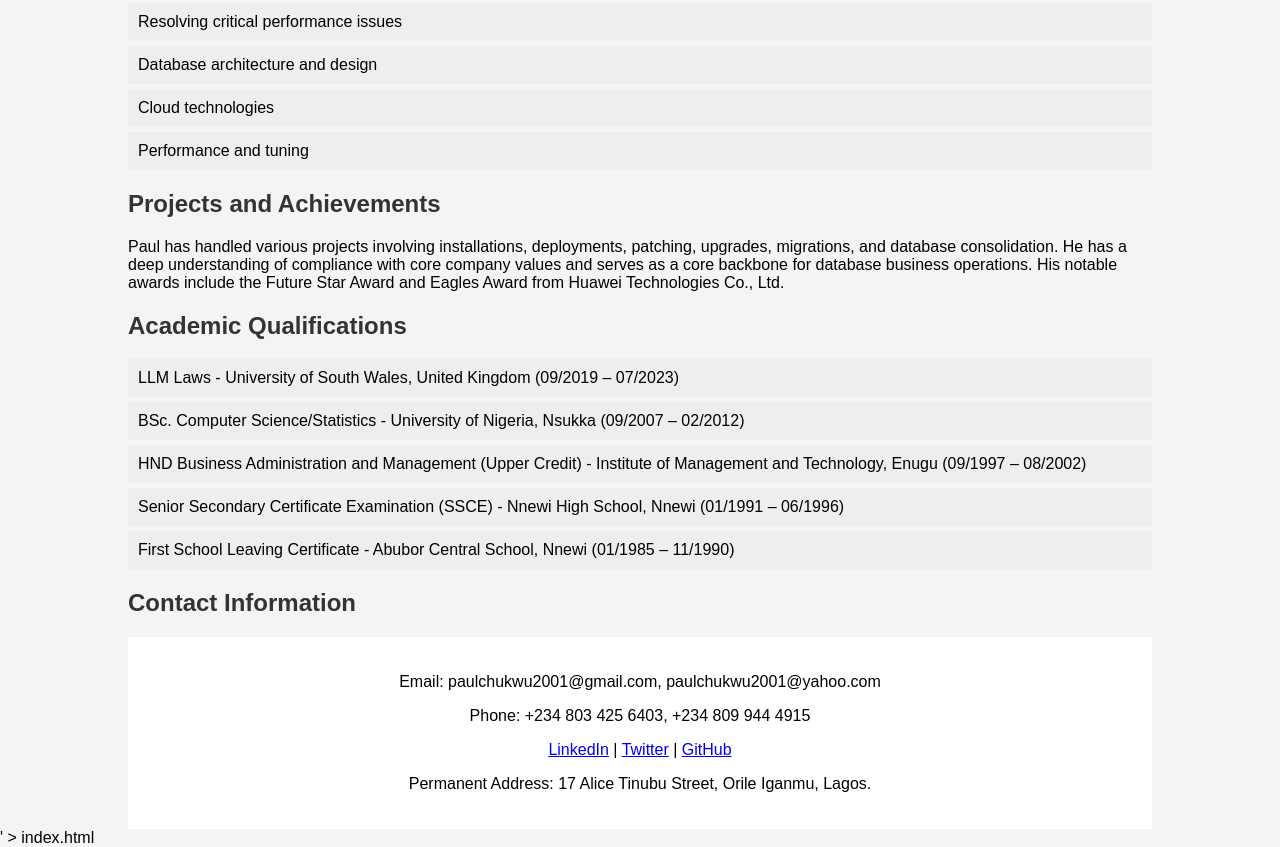
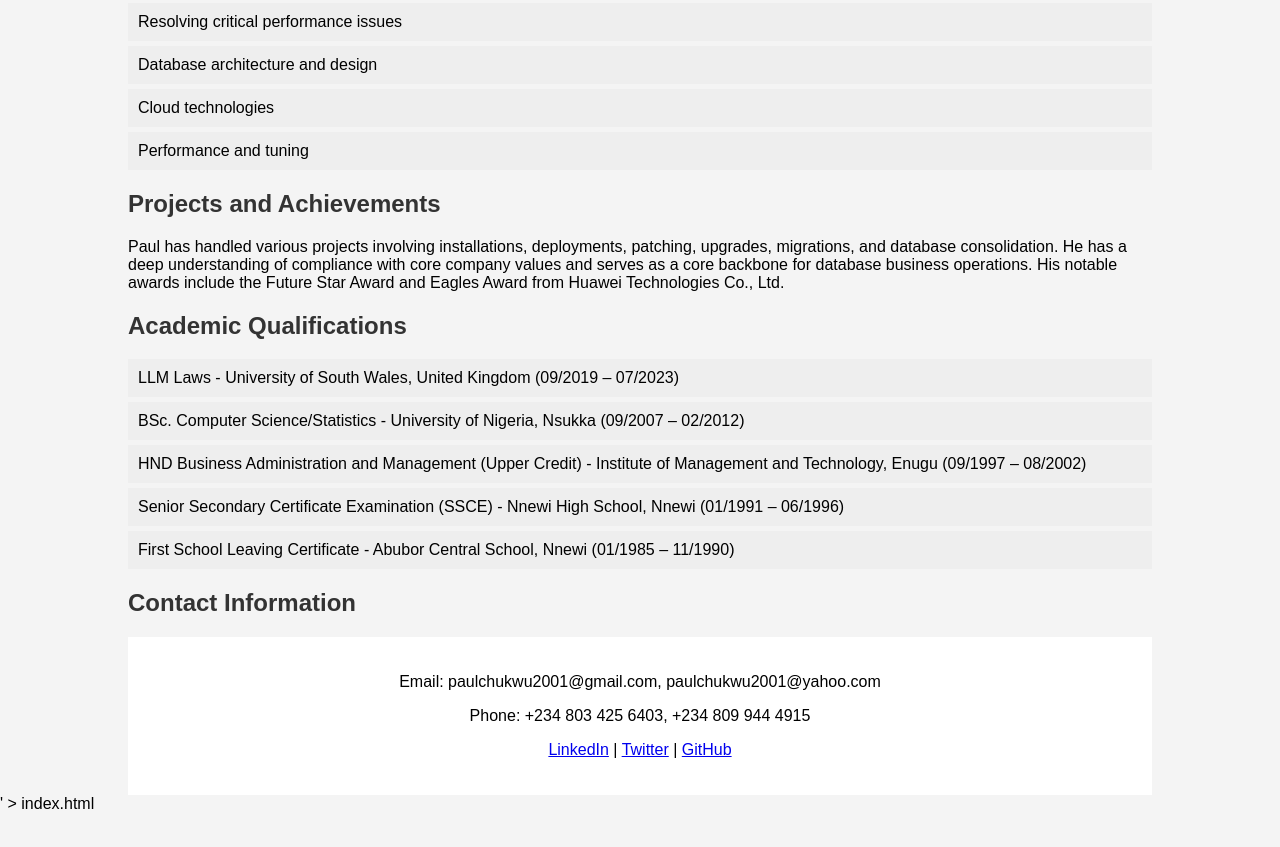
Before and after one commit to paulchukwujekwu/portfolio, a plain HTML site: page index.html in a window 1280 px wide. Shown: the part 415-1262 px from the top of the page. After the commit the page ends 1228 px from the top, so only its background shows below. Drawn offline with Linux system fonts and the light colour scheme.

Commit message:
comment out perm. addr

```diff
--- a/index.html
+++ b/index.html
@@ -101,7 +101,7 @@ echo '<!DOCTYPE html>
                     <a href="https://twitter.com/PaulChukwujekwu">Twitter</a> |
                     <a href="https://github.com/paulchukwujekwu">GitHub</a>
                 </p>
-                <p>Permanent Address: 17 Alice Tinubu Street, Orile Iganmu, Lagos.</p>
+                <!--p>Permanent Address: 17 Alice Tinubu Street, Orile Iganmu, Lagos.</p-->
             </div>
         </div>
     </div>
```
